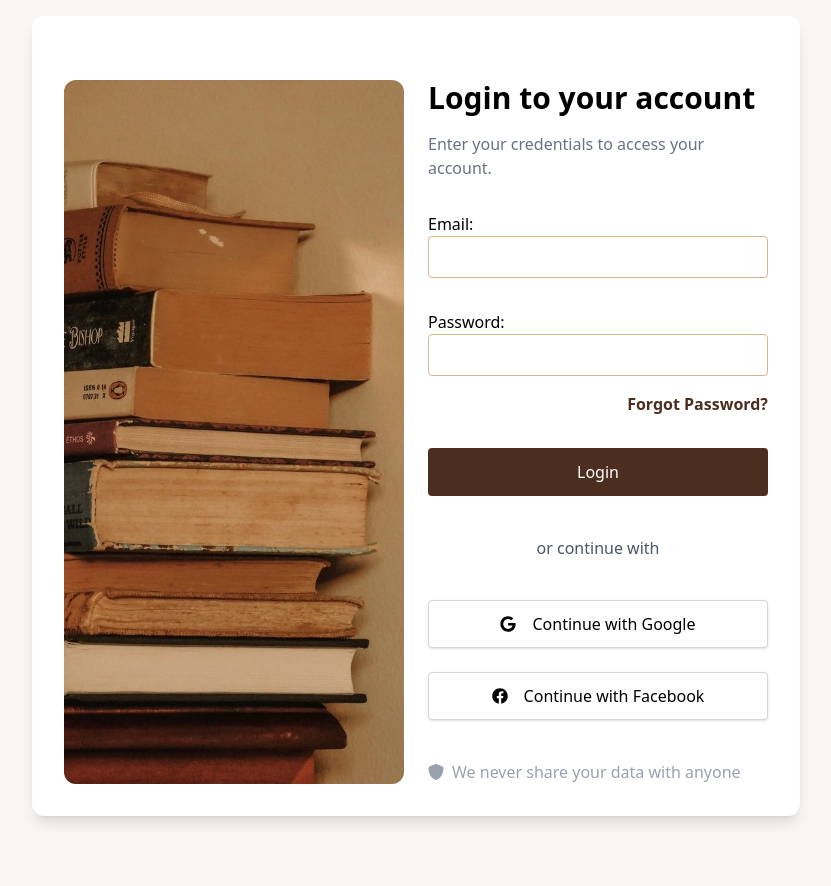
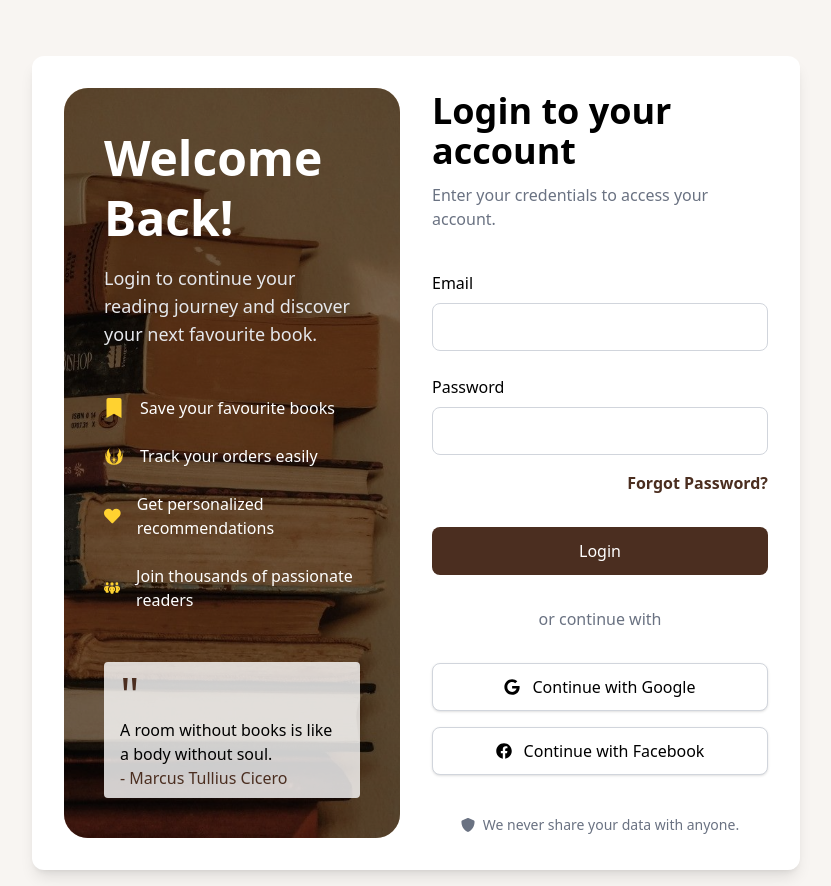
Before and after one commit to yogesh4952/EBook-Store, a Next.js app in the folder client/: page /auth/login in a window 1280 px wide. Shown: the whole page, without its empty margins (224-1055 px from the left). Before the commit the page ends 832 px from the top, so only its background shows below. Built offline with nearby package versions, Linux system fonts and the light colour scheme.

Commit message:
feat: complete static login page

```diff
--- a/client/app/auth/layout.tsx
+++ b/client/app/auth/layout.tsx
@@ -4,8 +4,8 @@ export default function AuthLayout({
   children: React.ReactNode;
 }) {
   return (
-    <main className="flex justify-center bg-background">
-      <div className="max-w-[60vw] rounded-xl bg-white p-8 shadow-lg">
+    <main className="flex justify-center bg-background mt-10">
+      <div className="w-[60vw] rounded-xl bg-white p-8 shadow-lg">
         {children}
       </div>
     </main>
--- a/client/app/auth/login/page.tsx
+++ b/client/app/auth/login/page.tsx
@@ -1,73 +1,126 @@
-import { FaFacebook, FaGoogle } from "react-icons/fa";
-import { FaShield } from "react-icons/fa6";
+import {
+  FaBookmark,
+  FaFacebook,
+  FaGoogle,
+  FaHeart,
+  FaJediOrder,
+} from "react-icons/fa";
+import { FaPeopleGroup, FaShield } from "react-icons/fa6";
 
 const Login = () => {
   return (
-    <div className="grid grid-cols-2 pt-8 gap-6">
+    <div className="grid min-h-[750px] grid-cols-2 gap-8">
+      {/* LEFT SIDE */}
       <div
-        className="w-full h-full rounded-xl bg-cover bg-center bg-no-repeat"
+        className="relative overflow-hidden rounded-3xl bg-cover bg-center"
         style={{ backgroundImage: "url('/login.jpg')" }}
-      ></div>
-      <div className="">
-        <h1 className="text-3xl font-semibold">Login to your account</h1>
-        <p className="text-gray-500 mt-4">
+      >
+        {/* Dark Overlay */}
+        <div className="absolute inset-0 bg-black/45" />
+
+        {/* Content */}
+        <div className="relative z-10 flex h-full flex-col justify-between p-10 text-white">
+          {/* Top */}
+          <div>
+            <h1 className="text-5xl font-bold leading-tight">
+              Welcome
+              <br />
+              Back!
+            </h1>
+
+            <p className="mt-4 text-lg text-gray-200">
+              Login to continue your reading journey and discover your next
+              favourite book.
+            </p>
+
+            {/* Features */}
+            <div className="mt-12 space-y-6">
+              <div className="flex items-center gap-4">
+                <FaBookmark className="text-xl text-amber-300" />
+                <span>Save your favourite books</span>
+              </div>
+
+              <div className="flex items-center gap-4">
+                <FaJediOrder className="text-xl text-amber-300" />
+                <span>Track your orders easily</span>
+              </div>
+
+              <div className="flex items-center gap-4">
+                <FaHeart className="text-xl text-amber-300" />
+                <span>Get personalized recommendations</span>
+              </div>
+
+              <div className="flex items-center gap-4">
+                <FaPeopleGroup className="text-xl text-amber-300" />
+                <span>Join thousands of passionate readers</span>
+              </div>
+            </div>
+          </div>
+
+          {/* Bottom */}
+          <div className="bg-white/80 text-black rounded px-4 py-2 ">
+            <p className="text-5xl text-primary">"</p>
+            <p>A room without books is like a body without soul.</p>
+            <p className="text-primary">- Marcus Tullius Cicero</p>
+          </div>
+        </div>
+      </div>
+
+      {/* RIGHT SIDE */}
+      <div className="flex flex-col justify-center">
+        <h1 className="text-4xl font-bold">Login to your account</h1>
+
+        <p className="mt-3 text-gray-500">
           Enter your credentials to access your account.
         </p>
 
-        {/* form */}
-        <div className="flex flex-col gap-8 mt-8">
-          <div className="flex flex-col">
-            <label className="" htmlFor="email">
-              Email:
-            </label>
+        {/* FORM */}
+        <div className="mt-10 space-y-6">
+          <div>
+            <label className="mb-2 block font-medium">Email</label>
+
             <input
-              className="w-full border border-accent rounded px-4 py-2"
-              type="text"
-              name="email"
-              id="email"
+              type="email"
+              className="h-12 w-full rounded-lg border border-gray-300 px-4 outline-none transition focus:border-primary"
             />
           </div>
 
-          <div className="flex flex-col">
-            <label htmlFor="email">Password:</label>
+          <div>
+            <label className="mb-2 block font-medium">Password</label>
+
             <input
-              className="w-full border border-accent rounded px-4 py-2"
-              type="text"
-              name="email"
-              id="email"
+              type="password"
+              className="h-12 w-full rounded-lg border border-gray-300 px-4 outline-none transition focus:border-primary"
             />
           </div>
         </div>
 
-        <p className="text-primary text-right mt-4 font-bold cursor-pointer">
+        <p className="mt-4 cursor-pointer text-right font-semibold text-primary hover:underline">
           Forgot Password?
         </p>
 
-        <div>
-          <button className="w-full rounded bg-primary text-white h-12 mt-8 cursor-pointer hover:bg-amber-950">
+        <button className="mt-8 h-12 w-full rounded-lg bg-primary text-white transition hover:opacity-90">
           Login
         </button>
 
-          <p className="text-gray-600 text-center mt-10">or continue with</p>
+        <p className="my-8 text-center text-gray-500">or continue with</p>
 
-          {/* Oauth */}
-          <div className="mt-10 gap-6 grid">
-            <button className="flex gap-4 items-center text-center justify-center w-full rounded h-12 bg-white shadow border border-gray-300">
+        <div className="space-y-4">
+          <button className="flex h-12 w-full items-center justify-center gap-3 rounded-lg border border-gray-300 bg-white shadow-sm transition hover:bg-gray-50">
             <FaGoogle />
             Continue with Google
           </button>
 
-            <button className="flex gap-4 items-center text-center justify-center w-full rounded h-12 bg-white shadow border border-gray-300">
+          <button className="flex h-12 w-full items-center justify-center gap-3 rounded-lg border border-gray-300 bg-white shadow-sm transition hover:bg-gray-50">
             <FaFacebook />
             Continue with Facebook
           </button>
         </div>
 
-          <p className="text-gray-400 flex items-center text-center mt-10 gap-2">
+        <p className="mt-10 flex items-center justify-center gap-2 text-sm text-gray-500">
           <FaShield />
-            We never share your data with anyone
+          We never share your data with anyone.
         </p>
-        </div>
       </div>
     </div>
   );
```
Lines whose indentation alone changed are shown as unchanged.
